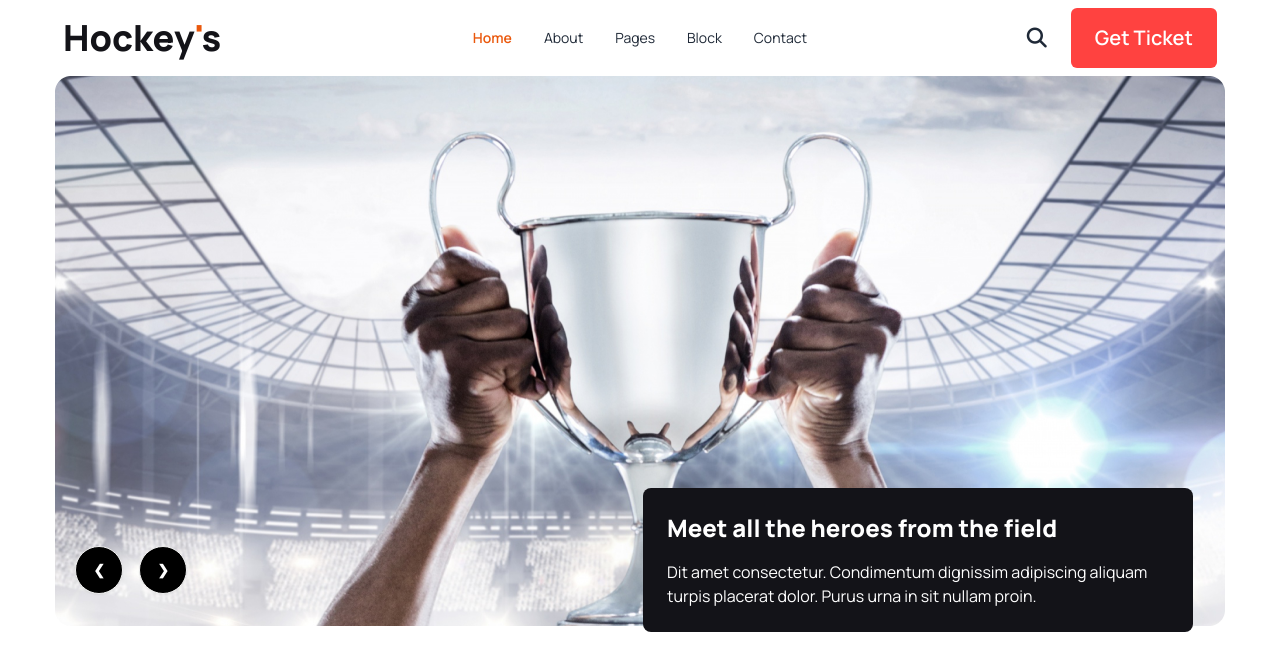
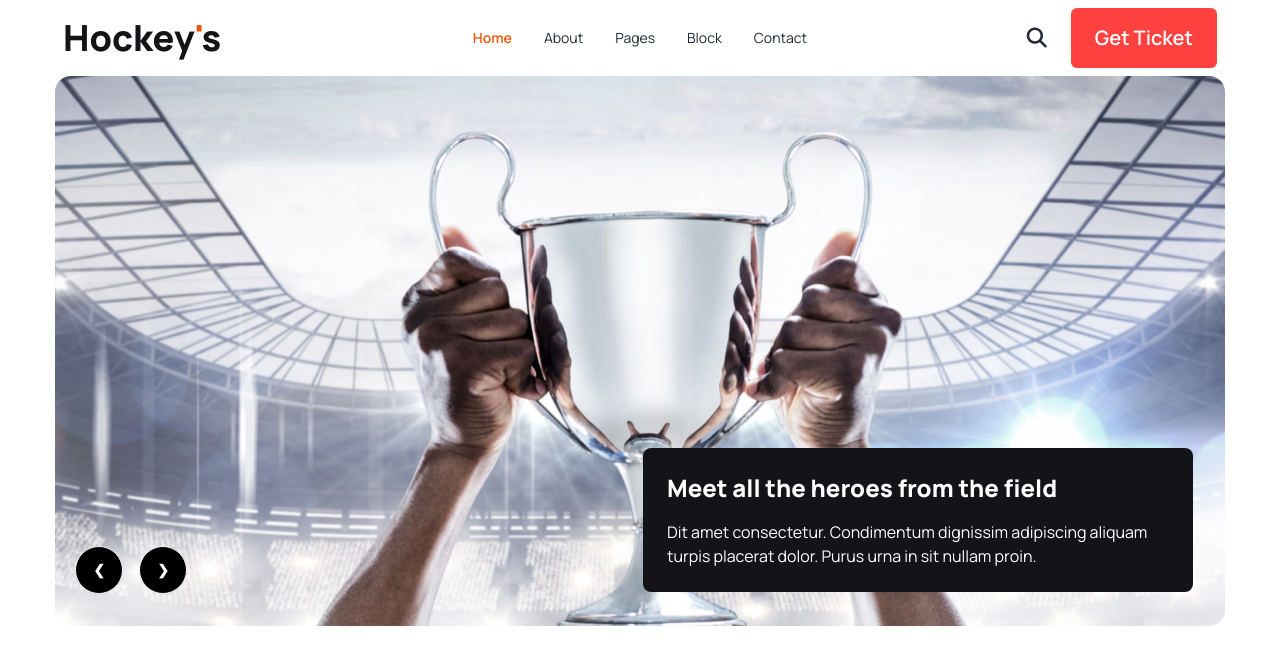
Before and after one commit to Shahriar3809/hockeys-assignment-3, a plain HTML site: page index.html in a window 1280 px wide. Drawn offline with nearby package versions, Linux system fonts and the light colour scheme.

Commit message:
Position changed

```diff
--- a/index.html
+++ b/index.html
@@ -88,7 +88,7 @@
         </div>
 
         <div class="md:relative p-5">
-          <div class=" bg-[#131318] text-white md:max-w-[550px] rounded-lg p-6 space-y-4 md:absolute right-8 bottom-10">
+          <div class=" bg-[#131318] text-white md:max-w-[550px] rounded-lg p-6 space-y-4 md:absolute right-8 bottom-20">
             <h2 class="text-2xl font-extrabold">Meet all the heroes from the field</h2>
             <p>Dit amet consectetur. Condimentum dignissim adipiscing aliquam turpis placerat dolor. Purus urna in sit nullam proin. </p>
           </div>
```
